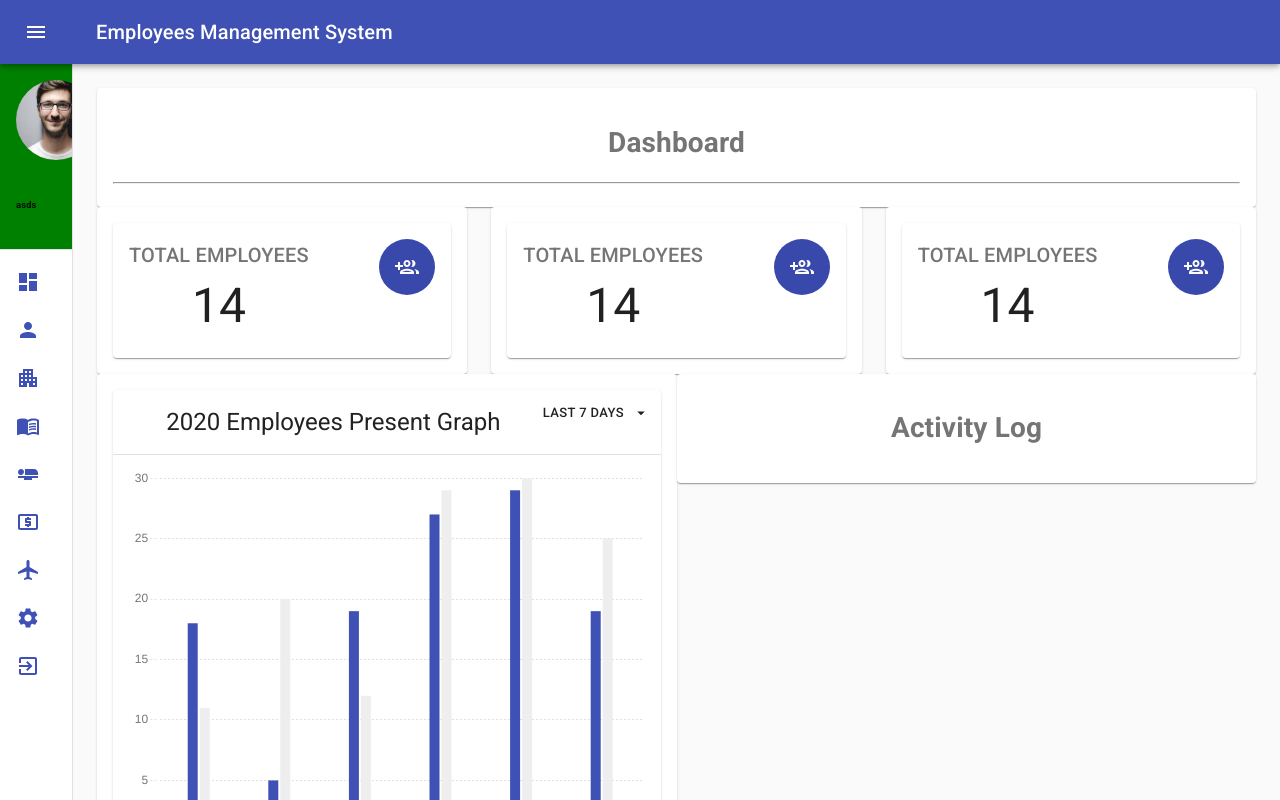
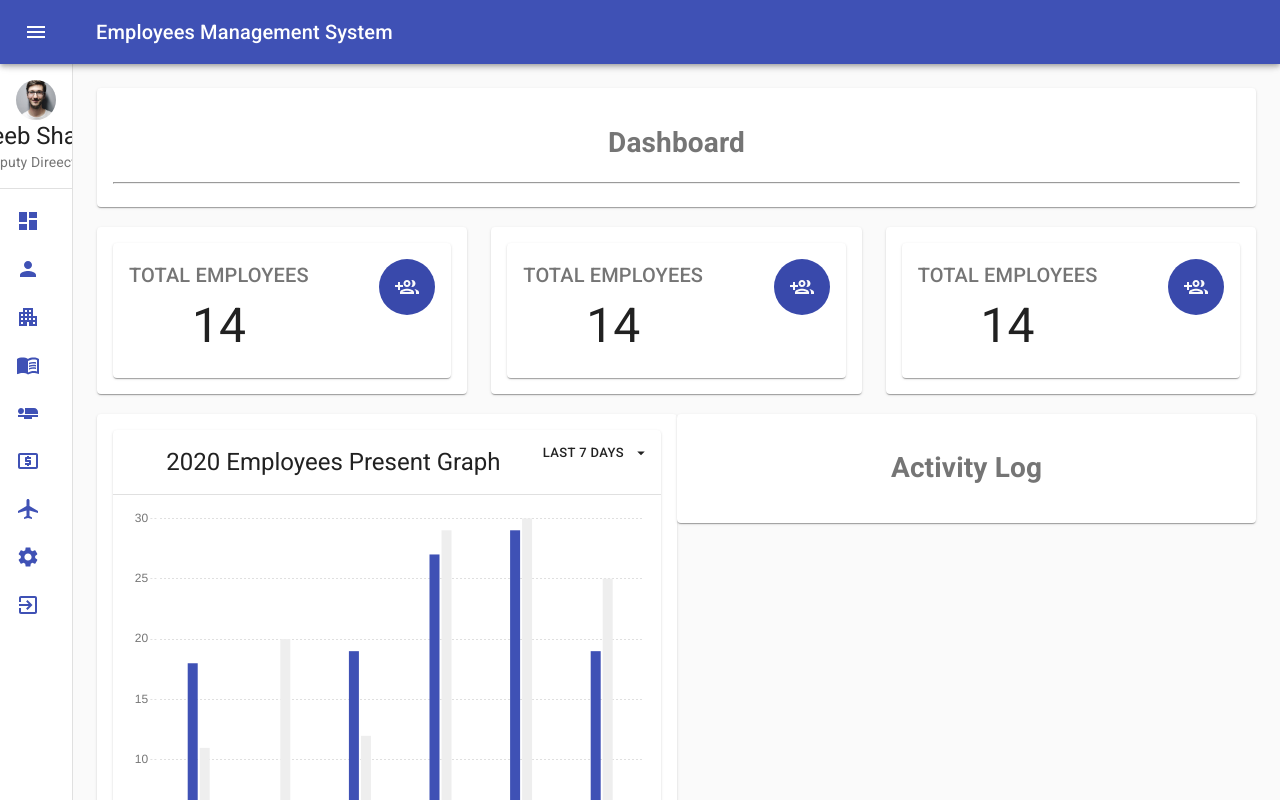
Before and after one commit to Haseeb-Technolligence/EmployeeManagement, a React (Create React App) app: page /dashboard in a window 1280 px wide. Shown: the top 800 px of the page. Built offline with nearby package versions, Linux system fonts and the light colour scheme.

Commit message:
box added

```diff
--- a/src/components/dashboard.js
+++ b/src/components/dashboard.js
@@ -27,6 +27,7 @@ export default function AutoGrid() {
             <h1>Dashboard</h1>
             <hr/>
           </Paper>
+          <br />
         </Grid>
       </Grid>
       <Grid container spacing={3}>
@@ -44,9 +45,13 @@ export default function AutoGrid() {
         <Paper className={classes.paper}>
             <TotalEmp />
           </Paper>
+
         </Grid>
+        <br />
       </Grid>
+      <br/>
       <Grid container spacing={12}>
+        <br/>
         <Grid item xs>
           <Paper className={classes.paper}>
             <Graph />
--- a/src/components/drawer.js
+++ b/src/components/drawer.js
@@ -25,7 +25,6 @@ import ListItemSecondaryAction from "@material-ui/core/ListItemSecondaryAction";
 import AirplanemodeActiveIcon from "@material-ui/icons/AirplanemodeActive";
 import SpeakerNotesIcon from "@material-ui/icons/SpeakerNotes";
 import ListItemAvatar from "@material-ui/core/ListItemAvatar";
-import Avatar from "@material-ui/core/Avatar";
 import SettingsIcon from "@material-ui/icons/Settings";
 import ExitToAppIcon from "@material-ui/icons/ExitToApp";
 import ApartmentIcon from "@material-ui/icons/Apartment";
@@ -37,6 +36,12 @@ import { Route, Switch, Redirect } from "react-router-dom";
 import { NavLink } from "react-router-dom";
 import AutoGrid from "./dashboard";
 import XYZ from "./xyz";
+import {
+  Avatar,
+  Box,
+  Button,
+  Hidden,
+} from '@material-ui/core';
 
 const drawerWidth = 240;
 
@@ -223,23 +228,31 @@ export default function MiniDrawer() {
             )}
           </IconButton>
         </div>
-        <div className={classes.dpdiv} style={{ backgroundColor: "green" }}>
-          <List>
-            <ListItem>
-              <ListItemIcon>
-                <Avatar
-                  alt="Remy Sharp"
-                  src={require("../images/dp.jpeg")}
-                  className={classes.dplarge}
-                />
-              </ListItemIcon>
-              <ListItemText primary="Ali Zafar" />
-            </ListItem>
-            <ListItem>
-              <h6>asds</h6>
-            </ListItem>
-          </List>
-        </div>
+        <Box
+        alignItems="center"
+        display="flex"
+        flexDirection="column"
+        p={2}
+      >
+        <Avatar
+          className={classes.avatar}
+          src={require('../images/dp.jpeg')}
+          to="/app/account"
+        />
+        <Typography
+          className={classes.name}
+          color="textPrimary"
+          variant="h5"
+        >
+          Haseeb Shaukat
+        </Typography>
+        <Typography
+          color="textSecondary"
+          variant="body2"
+        >
+          Deputy Direector
+        </Typography>
+      </Box>
         <Divider />
 
         <List>
```
